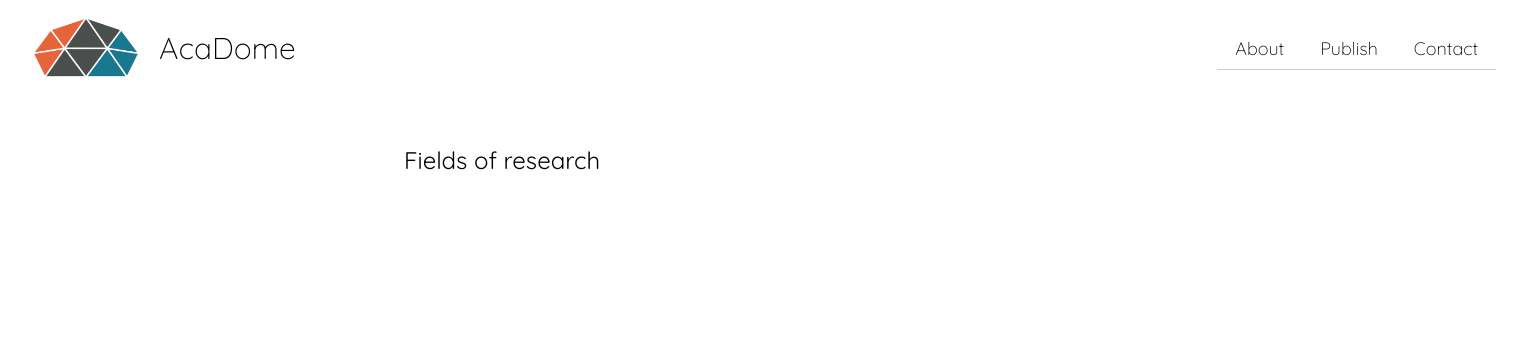
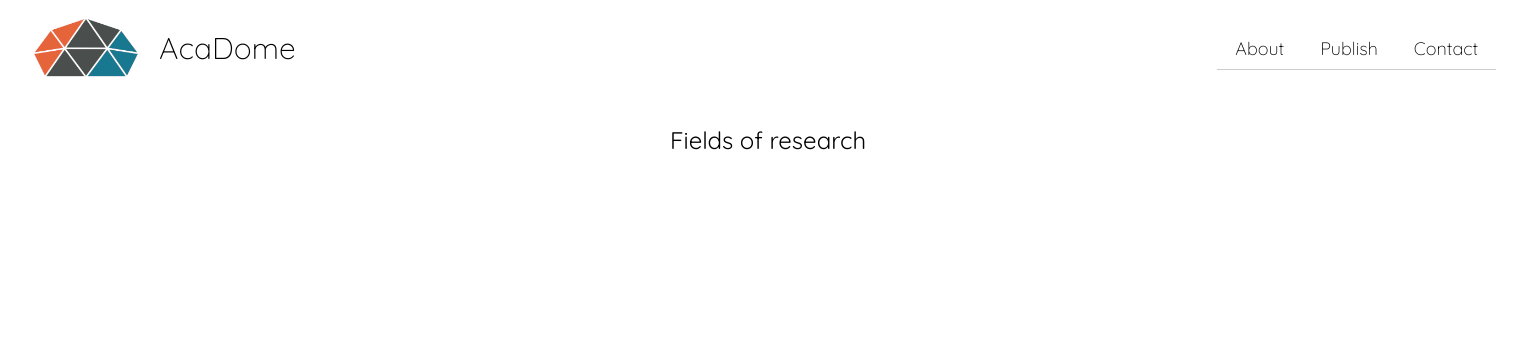
Before and after one commit to acadome/acadome, a Flask app: page /fields_of_research in a window 1536 px wide. Shown: the top 356 px of the page. Run offline with Flask 2, Linux system fonts and the light colour scheme; data that the repository does not hold is empty.

Commit message:
mod: subheader, responsive grid

```diff
--- a/acadome/static/css/style.css
+++ b/acadome/static/css/style.css
@@ -214,18 +210,10 @@ h3 {
     grid-template-columns: 50% 50%;
     height: 88vh;
   }
-
-  #resp-1 {
-    display: none;
-  }
-
-  #resp-2 {
-    display: block;
-  }
 }
 
 /* ARTICLES, PROFILES, FIELDS AND SUBFIELDS OF RESEARCH */
-#resp-3 {
+#resp {
   padding-bottom: 20px;
 }
 
@@ -234,7 +222,8 @@ h3 {
 }
 
 #sub-header {
-  padding: 20px 40px;
+  padding: 20px;
+  text-align: center;
 }
 
 article {
@@ -287,12 +276,8 @@ article .expand {
 }
 
 @media screen and (min-width: 768px) {
-  #resp-3 {
+  #resp {
     padding: 20px 40px;
-  }
-
-  #sub-header {
-    padding: 20px 80px;
   }
 
   article {
@@ -305,7 +290,7 @@ article .expand {
 }
 
 @media screen and (min-width: 1366px) {
-  #resp-3 {
+  #resp {
     display: none;
   }
 
@@ -316,12 +301,6 @@ article .expand {
     width: 90vw;
     margin: 0 auto;
     padding: 40px 0 20px 0;
-  }
-
-  #sub-header {
-    width: 50vw;
-    margin: 0 auto;
-    padding: 40px 20px 20px 20px;
   }
 
   article {
```
Also changed, not shown: other parts of acadome/static/css/style.css (+0 -4 lines).
